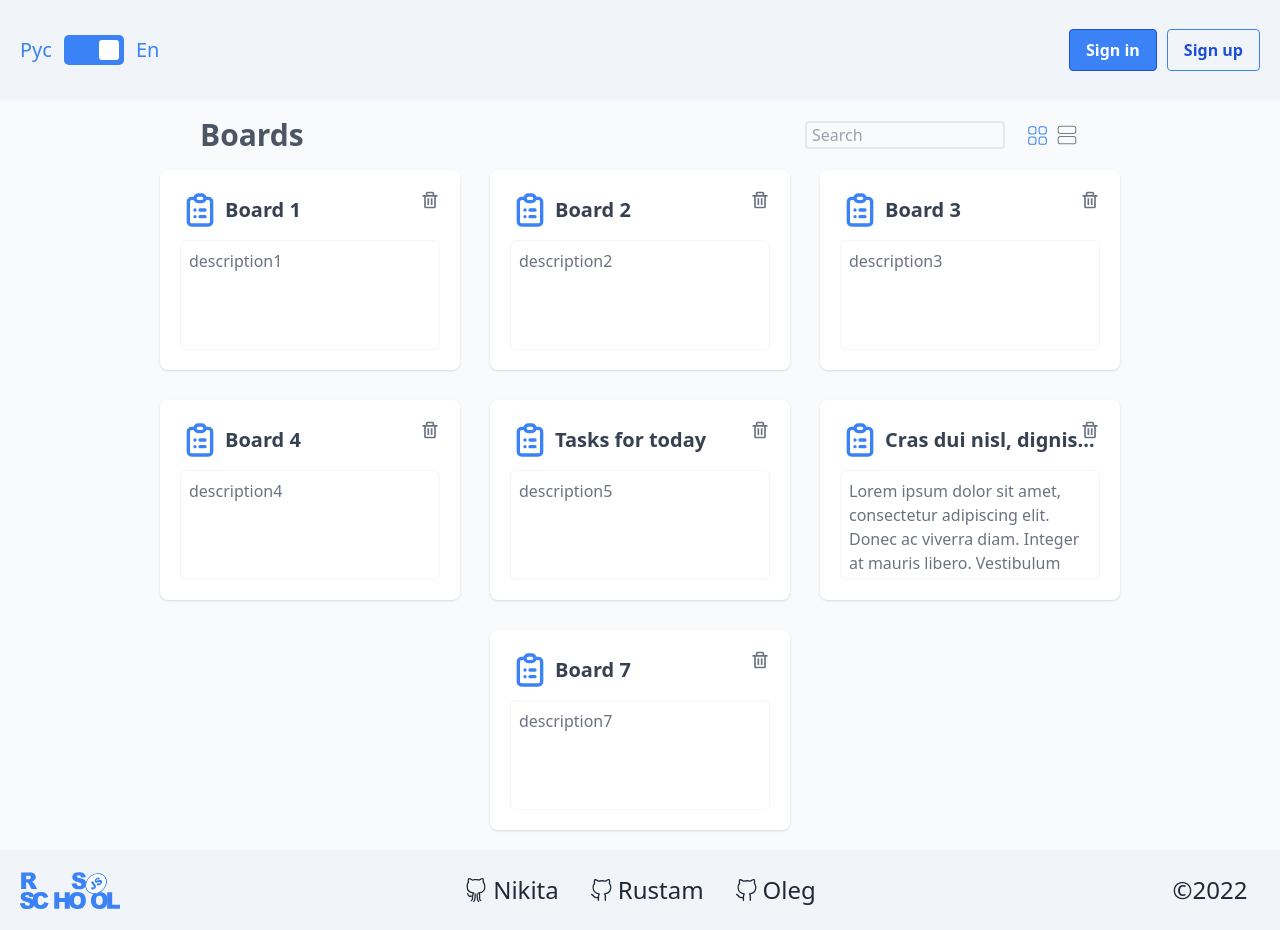
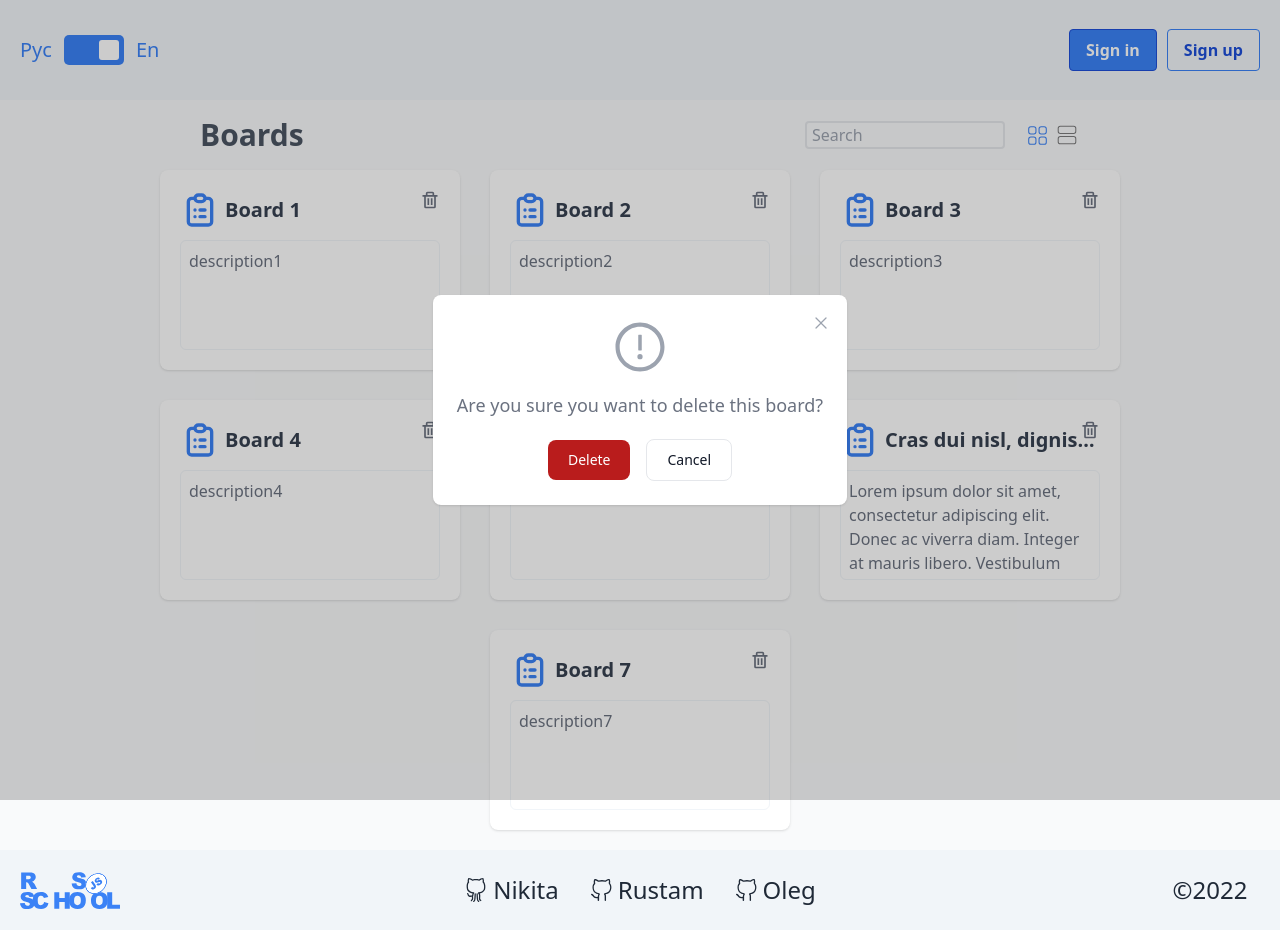
Before and after one commit to lg0leg/project-management-app, a React (Create React App) app: page / in a window 1280 px wide. Both pictures are taken after a click on the button 430 px from the left and 200 px from the top of the page. Built offline with nearby package versions, Linux system fonts and the light colour scheme; what react-jwt would draw is missing.

Commit message:
feat: add "delete" modal for boards

```diff
--- a/src/components/DeleteConformation.tsx
+++ b/src/components/DeleteConformation.tsx
@@ -32,7 +32,9 @@ export const DeleteConformation: FC<IDeleteConformationProps> = ({ type, onConfi
               <AiOutlineExclamationCircle size={56} />
             </div>
             <h3 className="mb-5 text-lg font-normal text-gray-500">
-              Are you sure you want to delete this {type}?
+              {lang === LangKey.EN
+                ? `Are you sure you want to delete this ${type}?`
+                : `Вы уверены что хотите удалить ${type}?`}
             </h3>
             <Button color="red" onClick={onConfirm}>
               {lang === LangKey.EN ? 'Delete' : 'Удалить'}
--- a/src/pages/Boards.tsx
+++ b/src/pages/Boards.tsx
@@ -4,6 +4,8 @@ import { useNavigate } from 'react-router-dom';
 import { CiGrid41, CiGrid2V } from 'react-icons/ci';
 import { HiOutlineClipboardList } from 'react-icons/hi';
 import { BiTrash } from 'react-icons/bi';
+import DeleteConformation from 'components/DeleteConformation';
+import Popup from 'components/popup/popup';
 // import { BiEdit } from 'react-icons/bi';
 // import { BiTask } from 'react-icons/bi';
 
@@ -29,6 +31,9 @@ export const Boards: FC = () => {
   const [grid, setGrid] = useState('grid');
   const [searchQuery, setSearchQuery] = useState('');
 
+  const [popupVisible, setPopupVisible] = useState(false);
+  const [currentBoardId, setCurrentBoard] = useState('');
+
   useEffect(() => {
     const gridLS = localStorage.getItem('gridLS');
     if (gridLS) {
@@ -42,6 +47,16 @@ export const Boards: FC = () => {
 
   const gridButtonStyle = grid == 'grid' ? 'rgb(59, 130, 246, 1)' : 'rgb(0, 0, 0, 0.5)';
   const listButtonStyle = grid == 'grid' ? 'rgb(0, 0, 0, 0.5)' : 'rgb(59, 130, 246, 1)';
+
+  const onConfirm = () => {
+    // console.log('delete: ' + currentBoardId);
+    // delete currentBoardId
+    setPopupVisible(false);
+  };
+
+  const onCancel = () => {
+    setPopupVisible(false);
+  };
 
   return (
     <>
@@ -88,6 +103,8 @@ export const Boards: FC = () => {
                 title={item.title}
                 description={item.description}
                 id={item.id}
+                setPopupVisible={setPopupVisible}
+                setCurrentBoard={setCurrentBoard}
                 key={item.id}
               />
             ))}
@@ -106,17 +123,33 @@ export const Boards: FC = () => {
                 title={item.title}
                 description={item.description}
                 id={item.id}
+                setPopupVisible={setPopupVisible}
+                setCurrentBoard={setCurrentBoard}
                 key={item.id}
               />
             ))}
           </div>
         )}
+
+        <Popup popupVisible={popupVisible} setPopupVisible={setPopupVisible}>
+          <DeleteConformation
+            type={lang == 'en' ? 'board' : 'эту доску'}
+            onConfirm={onConfirm}
+            onCancel={onCancel}
+          />
+        </Popup>
       </section>
     </>
   );
 };
 
-function BoardsCardGrid(props: { title: string; description: string; id: string }) {
+function BoardsCardGrid(props: {
+  title: string;
+  description: string;
+  id: string;
+  setPopupVisible: (arg: boolean) => void;
+  setCurrentBoard: (arg: string) => void;
+}) {
   const navigate = useNavigate();
 
   return (
@@ -137,7 +170,8 @@ function BoardsCardGrid(props: { title: string; description: string; id: string
         className="absolute top-[20px] right-[20px] hover:scale-105 active:scale-95"
         onClick={(e) => {
           e.stopPropagation();
-          // delete card
+          props.setCurrentBoard(props.id);
+          props.setPopupVisible(true);
         }}
       >
         <BiTrash size={20} color="rgb(107, 114, 128, 1)" />
@@ -151,7 +185,13 @@ function BoardsCardGrid(props: { title: string; description: string; id: string
   );
 }
 
-function BoardsCardList(props: { title: string; description: string; id: string }) {
+function BoardsCardList(props: {
+  title: string;
+  description: string;
+  id: string;
+  setPopupVisible: (arg: boolean) => void;
+  setCurrentBoard: (arg: string) => void;
+}) {
   const navigate = useNavigate();
 
   return (
@@ -176,7 +216,8 @@ function BoardsCardList(props: { title: string; description: string; id: string
         className="absolute top-[15px] right-[20px] hover:scale-105 active:scale-95 sm:top-[40px]"
         onClick={(e) => {
           e.stopPropagation();
-          // delete card
+          props.setCurrentBoard(props.id);
+          props.setPopupVisible(true);
         }}
       >
         <BiTrash size={20} color="rgb(107, 114, 128, 1)" />
```
